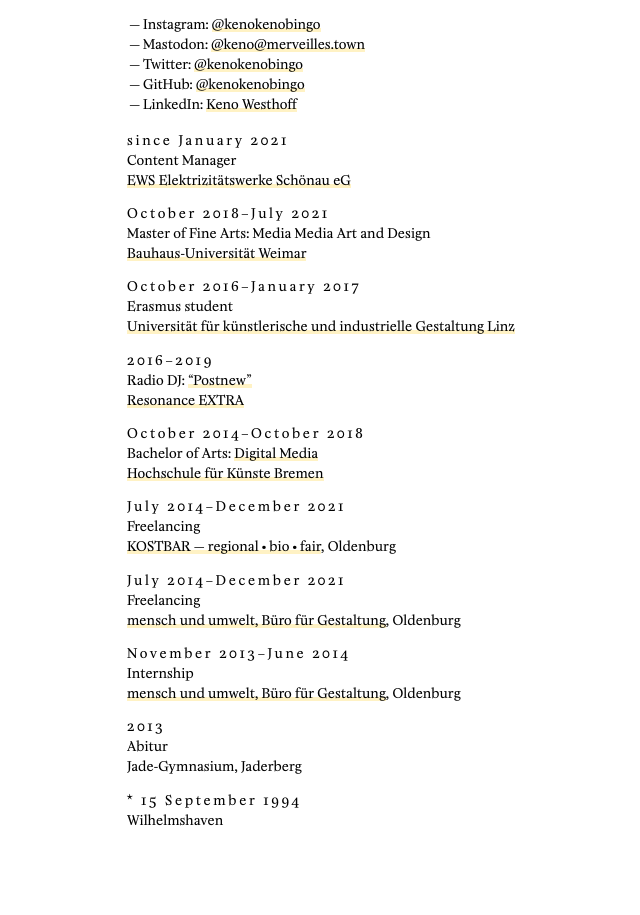
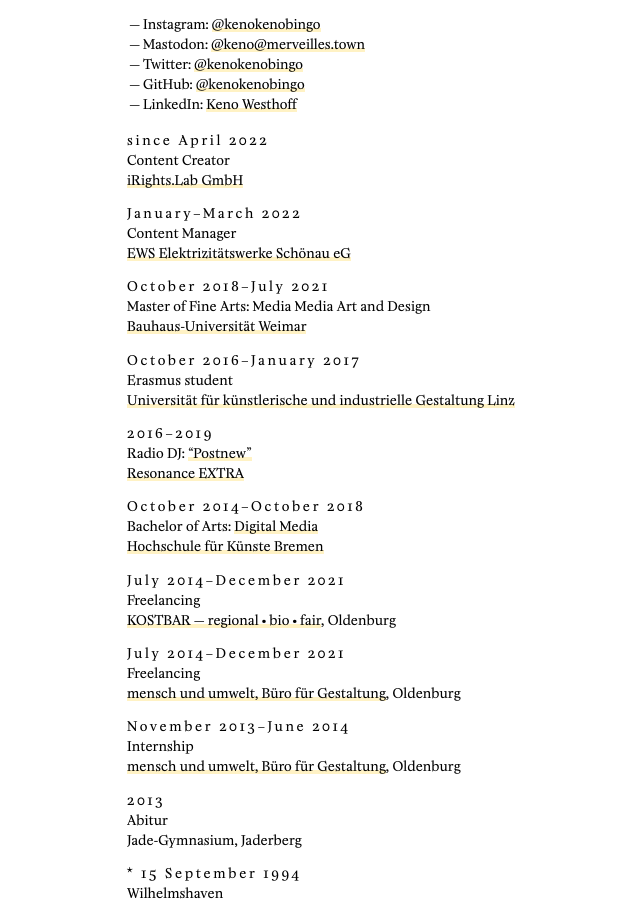
Before and after one commit to kenokenobingo/kenokeno.bingo, an Eleventy site: page meta/cv.md in a window 1280 px wide. Shown: the part 889-1804 px from the top of the page, without its empty margins (1-641 px from the left). Before the commit the page ends 1731 px from the top, so only its background shows below. Built offline with nearby package versions, Linux system fonts and the light colour scheme; Eleventy itself is replaced by a stand-in of ours; files that its build step writes are made by us from their sources.

Commit message:
Updated CV

```diff
--- a/meta/cv.md
+++ b/meta/cv.md
@@ -21,7 +21,11 @@
 - GitHub: [@kenokenobingo](https://github.com/kenokenobingo/)
 - LinkedIn: [Keno Westhoff](https://www.linkedin.com/in/keno-westhoff-2a3505220/)
 
-_since January 2021_
+_since April 2022_
+Content Creator
+[iRights.Lab GmbH](https://irights-lab.de/)
+
+_January–March 2022_
 Content Manager
 [EWS Elektrizitätswerke Schönau eG](https://www.ews-schoenau.de/)
 
```
